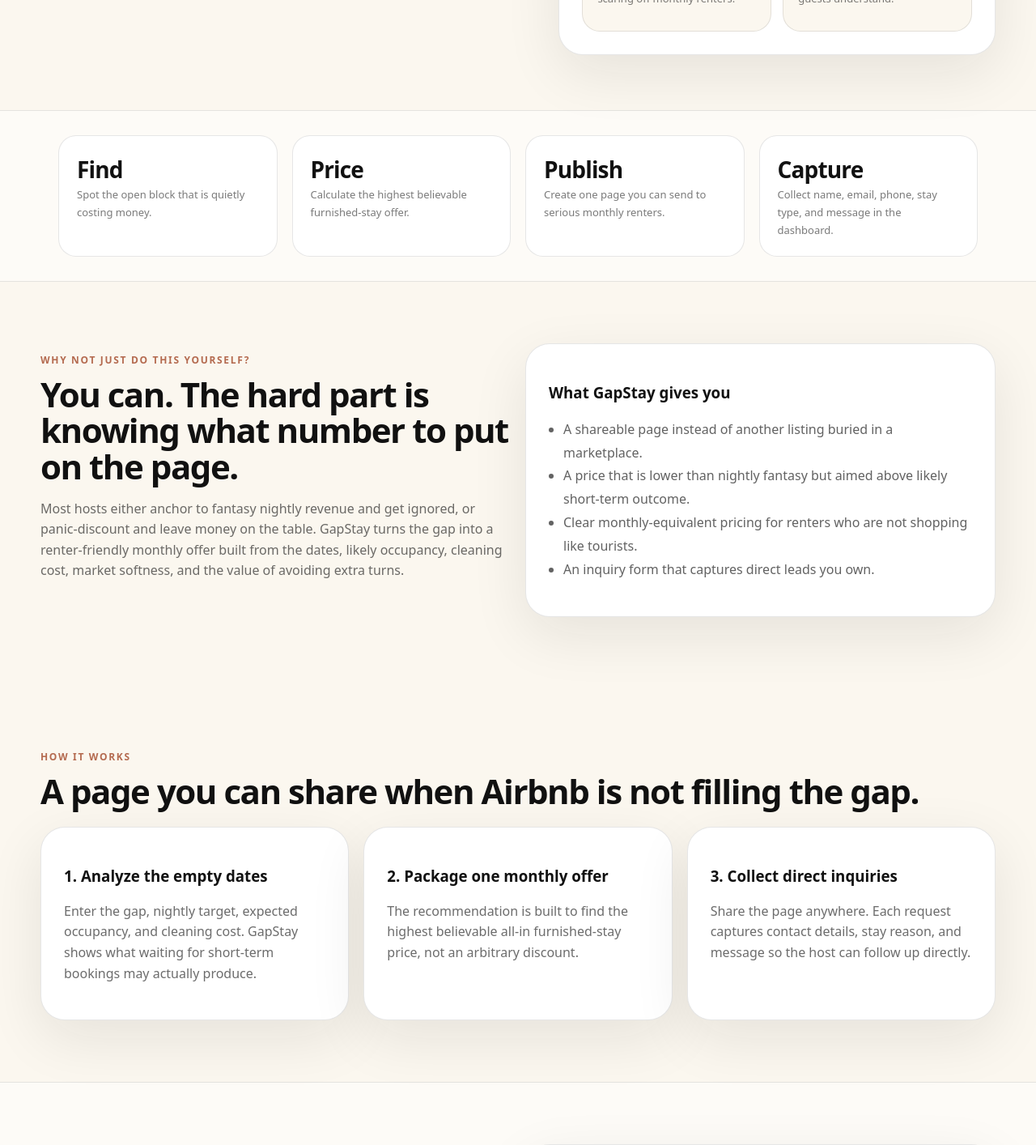
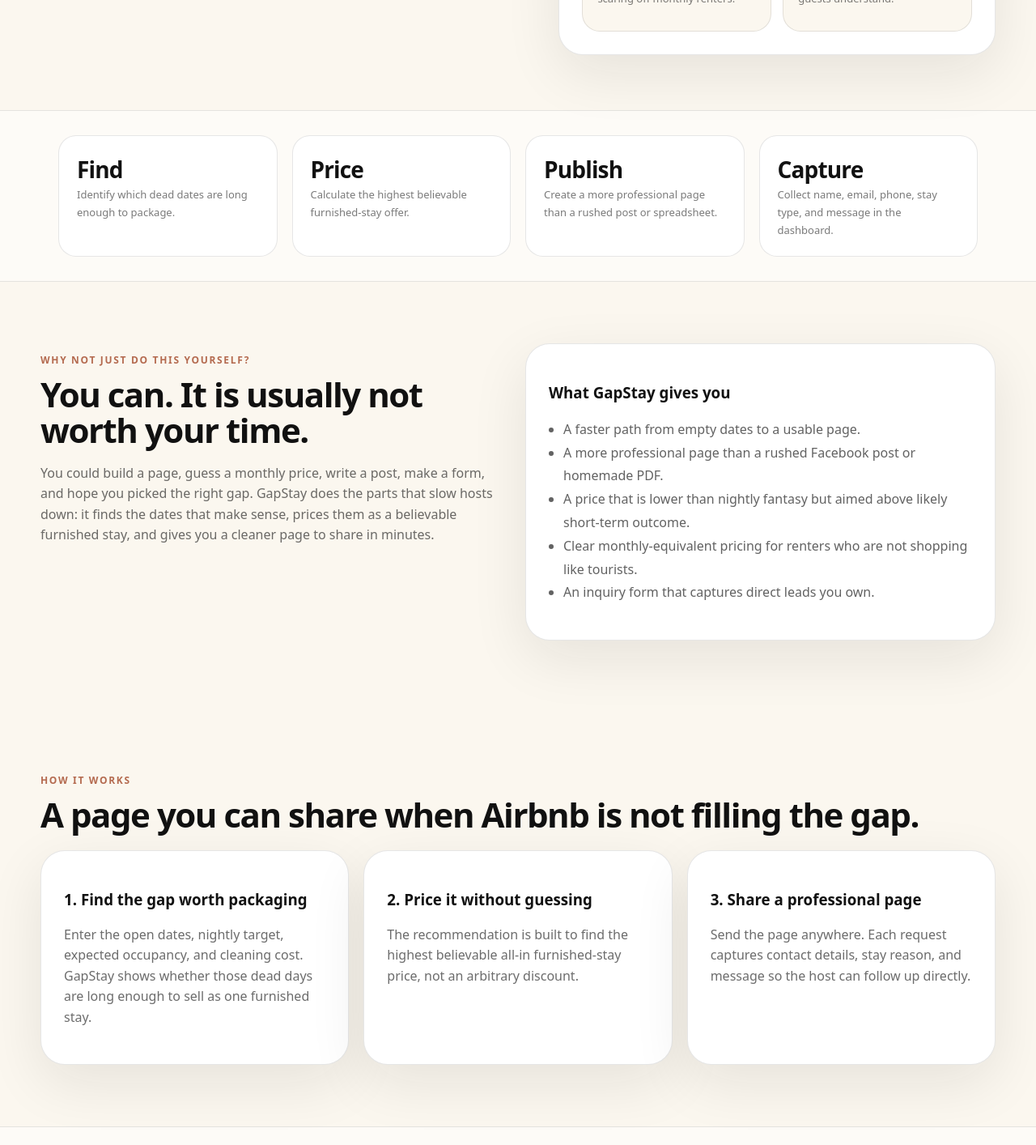
Before and after one commit to pissclams1/Pissclams, a Next.js app: page / in a window 1280 px wide. Shown: the part 780-2194 px from the top of the page at 81% size. Built offline with nearby package versions, Linux system fonts and the light colour scheme.

Commit message:
Strengthen DIY time objection

```diff
--- a/app/page.tsx
+++ b/app/page.tsx
@@ -9,7 +9,7 @@ export default function HomePage() {
       <div>
         <p className="kicker">For Airbnb & VRBO hosts with awkward empty dates</p>
         <h1 className="h1">Fill the empty month.</h1>
-        <p className="lead">GapStay builds a shareable mid-term rental page for your dead calendar gap, with a price designed to be the most money a serious renter is still likely to say yes to.</p>
+        <p className="lead">GapStay builds a shareable mid-term rental page for the dead calendar days that actually make sense, with a price designed to be the most money a serious renter is still likely to say yes to.</p>
         <div className="actions"><Link className="darkpill" href="/host">Analyze my gap free</Link><Link className="pill" href="/listing/sample">See an example</Link></div>
         <div className="grid grid3" style={{marginTop:34}}>
           <Proof stat="Free" text="to see the math for one real vacant gap" />
@@ -30,24 +30,24 @@ export default function HomePage() {
     </section>
 
     <section className="sectionline"><div className="wrap grid grid4" style={{paddingTop:30,paddingBottom:30}}>
-      <div className="metric"><b>Find</b><span className="small">Spot the open block that is quietly costing money.</span></div>
+      <div className="metric"><b>Find</b><span className="small">Identify which dead dates are long enough to package.</span></div>
       <div className="metric"><b>Price</b><span className="small">Calculate the highest believable furnished-stay offer.</span></div>
-      <div className="metric"><b>Publish</b><span className="small">Create one page you can send to serious monthly renters.</span></div>
+      <div className="metric"><b>Publish</b><span className="small">Create a more professional page than a rushed post or spreadsheet.</span></div>
       <div className="metric"><b>Capture</b><span className="small">Collect name, email, phone, stay type, and message in the dashboard.</span></div>
     </div></section>
 
     <section className="wrap section grid grid2">
-      <div><p className="kicker">Why not just do this yourself?</p><h2 className="big">You can. The hard part is knowing what number to put on the page.</h2><p className="muted">Most hosts either anchor to fantasy nightly revenue and get ignored, or panic-discount and leave money on the table. GapStay turns the gap into a renter-friendly monthly offer built from the dates, likely occupancy, cleaning cost, market softness, and the value of avoiding extra turns.</p></div>
-      <div className="card pad"><h3>What GapStay gives you</h3><ul className="list"><li>A shareable page instead of another listing buried in a marketplace.</li><li>A price that is lower than nightly fantasy but aimed above likely short-term outcome.</li><li>Clear monthly-equivalent pricing for renters who are not shopping like tourists.</li><li>An inquiry form that captures direct leads you own.</li></ul></div>
+      <div><p className="kicker">Why not just do this yourself?</p><h2 className="big">You can. It is usually not worth your time.</h2><p className="muted">You could build a page, guess a monthly price, write a post, make a form, and hope you picked the right gap. GapStay does the parts that slow hosts down: it finds the dates that make sense, prices them as a believable furnished stay, and gives you a cleaner page to share in minutes.</p></div>
+      <div className="card pad"><h3>What GapStay gives you</h3><ul className="list"><li>A faster path from empty dates to a usable page.</li><li>A more professional page than a rushed Facebook post or homemade PDF.</li><li>A price that is lower than nightly fantasy but aimed above likely short-term outcome.</li><li>Clear monthly-equivalent pricing for renters who are not shopping like tourists.</li><li>An inquiry form that captures direct leads you own.</li></ul></div>
     </section>
 
     <section id="how" className="wrap section">
       <p className="kicker">How it works</p>
       <h2 className="big">A page you can share when Airbnb is not filling the gap.</h2>
       <div className="grid grid3" style={{marginTop:22}}>
-        <Feature title="1. Analyze the empty dates" text="Enter the gap, nightly target, expected occupancy, and cleaning cost. GapStay shows what waiting for short-term bookings may actually produce." />
-        <Feature title="2. Package one monthly offer" text="The recommendation is built to find the highest believable all-in furnished-stay price, not an arbitrary discount." />
-        <Feature title="3. Collect direct inquiries" text="Share the page anywhere. Each request captures contact details, stay reason, and message so the host can follow up directly." />
+        <Feature title="1. Find the gap worth packaging" text="Enter the open dates, nightly target, expected occupancy, and cleaning cost. GapStay shows whether those dead days are long enough to sell as one furnished stay." />
+        <Feature title="2. Price it without guessing" text="The recommendation is built to find the highest believable all-in furnished-stay price, not an arbitrary discount." />
+        <Feature title="3. Share a professional page" text="Send the page anywhere. Each request captures contact details, stay reason, and message so the host can follow up directly." />
       </div>
     </section>
 
```
